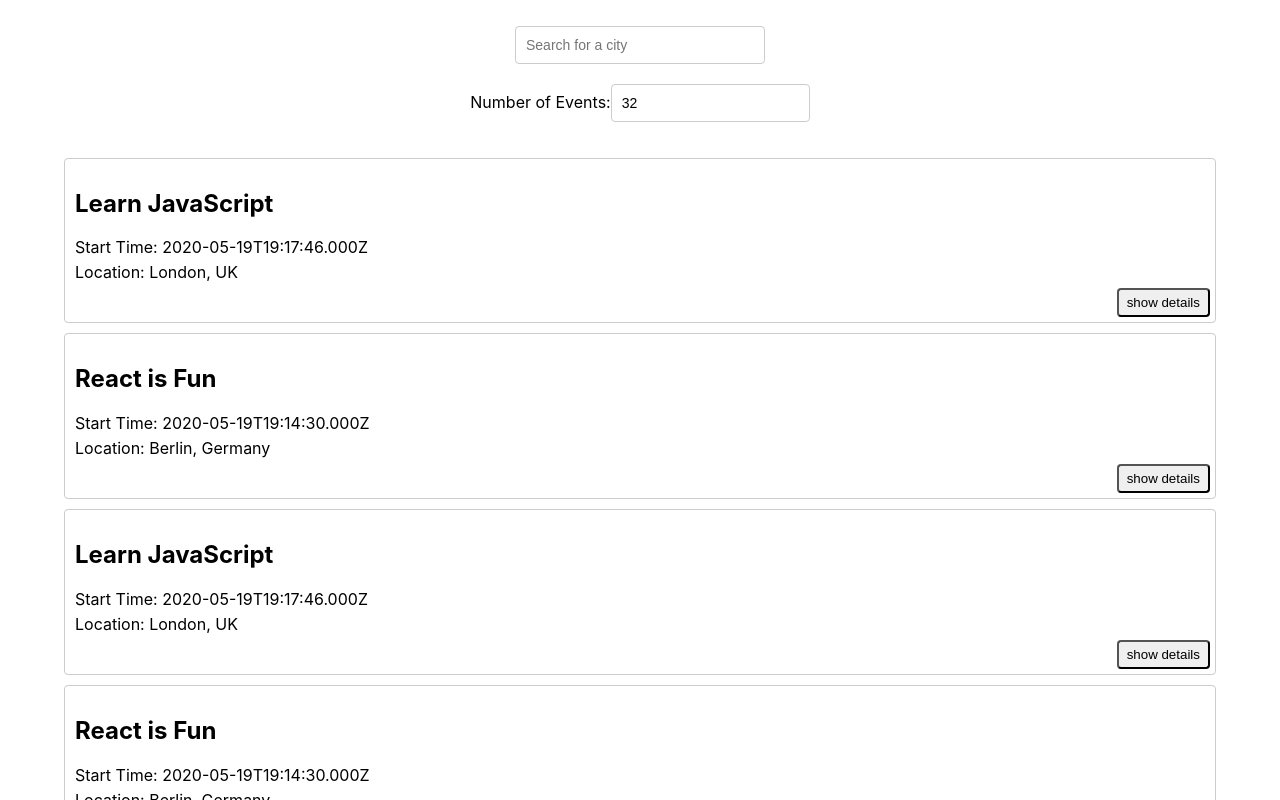
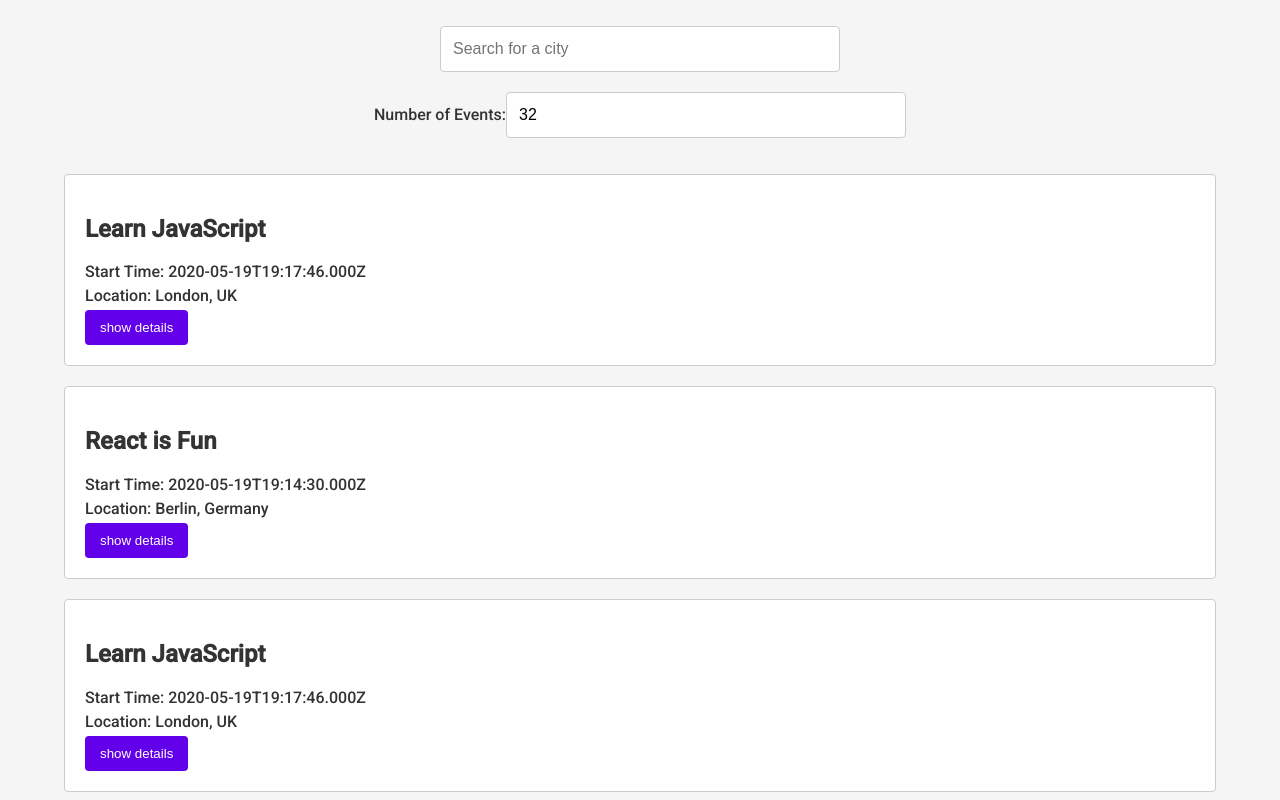
Before and after one commit to cmr927/meet, a React (Create React App) app: page / in a window 1280 px wide. Shown: the top 800 px of the page. Built offline with nearby package versions, Linux system fonts and the light colour scheme; what atatus-spa would draw is missing.

Commit message:
Installed React Bootstarp & Updated CSS

```diff
--- a/package.json
+++ b/package.json
@@ -8,7 +8,9 @@
     "@testing-library/react": "^13.4.0",
     "@testing-library/user-event": "^14.5.2",
     "atatus-spa": "^4.6.1",
+    "bootstrap": "^5.3.3",
     "react": "^18.2.0",
+    "react-bootstrap": "^2.10.2",
     "react-dom": "^18.2.0",
     "react-scripts": "5.0.1",
     "web-vitals": "^2.1.4",
--- a/src/App.css
+++ b/src/App.css
@@ -1,7 +1,27 @@
 @import url(https://fonts.googleapis.com/css?family=Roboto:500);
+
+:root {
+  --primary-color: #6200ea;
+  --secondary-color: #03dac5;
+  --background-color: #f5f5f5;
+  --text-color: #333;
+  --border-color: #ccc;
+  --hover-color: #bcdcdb;
+}
+
+body {
+  font-family: 'Roboto', sans-serif;
+  background-color: var(--background-color);
+  color: var(--text-color);
+  margin: 0;
+  padding: 0;
+}
+
 .App {
   text-align: center;
   padding: 2% 5%;
+  max-width: 1200px;
+  margin: auto;
 }
 
 .App * {
@@ -19,70 +39,81 @@ p {
 
 input[type="text"],
 input[type="number"] {
-  padding: 8px 6px 8px 10px;
+  padding: 10px 12px;
   border-radius: 4px;
   outline: none;
-  border: 1px solid #ccc;
-  font-size: 14px;
-  line-height: 20px;
-  align-self: center;
-  height: 38px;
+  border: 1px solid var(--border-color);
+  font-size: 16px;
+  line-height: 24px;
+  width: 100%;
+  max-width: 400px;
   margin-bottom: 20px;
+  transition: border 0.3s;
 }
 
-.city {
-  width: 250px;
+input[type="text"]:focus,
+input[type="number"]:focus {
+  border-color: var(--primary-color);
 }
 
 #city-search {
   display: flex;
   flex-direction: column;
-  margin: auto;
+  align-items: center;
   position: relative;
 }
 
 .suggestions {
-  width: 250px;
+  width: 100%;
+  max-width: 400px;
   position: absolute;
-  top: 45px;
+  top: 50px;
   z-index: 2;
-  align-self: center;
   margin: 0;
-  font-size: 14px;
-  box-shadow: 10px 10px 16px -12px rgba(0, 0, 0, 0.75);
+  font-size: 16px;
+  box-shadow: 0 4px 8px rgba(0, 0, 0, 0.1);
+  border-radius: 4px;
+  overflow: hidden;
 }
 
 .suggestions > li {
   text-align: left;
-  padding: 8px 6px 8px 10px;
-  background-color: #eee;
-  cursor: default;
-}
-
-.suggestions > li:last-child {
-  border-bottom-left-radius: 4px;
-  border-bottom-right-radius: 4px;
+  padding: 10px 12px;
+  background-color: #fff;
+  cursor: pointer;
+  transition: background-color 0.3s;
 }
 
 .suggestions > li:hover {
-  background-color: #bcdcdb;
+  background-color: var(--hover-color);
 }
 
 .event {
-  padding: 10px 10px 35px;
-  margin-bottom: 10px;
+  padding: 20px;
+  margin-bottom: 20px;
   text-align: left;
-  border: 1px solid #ccc;
+  border: 1px solid var(--border-color);
   border-radius: 4px;
-  position: relative;
+  background-color: #fff;
+  transition: box-shadow 0.3s;
+}
+
+.event:hover {
+  box-shadow: 0 4px 12px rgba(0, 0, 0, 0.1);
 }
 
 .details-btn {
-  position: absolute;
-  right: 5px;
-  bottom: 5px;
-  padding: 5px 8px;
+  padding: 10px 15px;
   border-radius: 4px;
   outline: none;
   cursor: pointer;
+  background-color: var(--primary-color);
+  color: #fff;
+  border: none;
+  transition: background-color 0.3s, transform 0.3s;
 }
+
+.details-btn:hover {
+  background-color: var(--secondary-color);
+  transform: translateY(-2px);
+}
```
Also changed, not shown: 1 other file (tests, documents, lock files or other folders).
